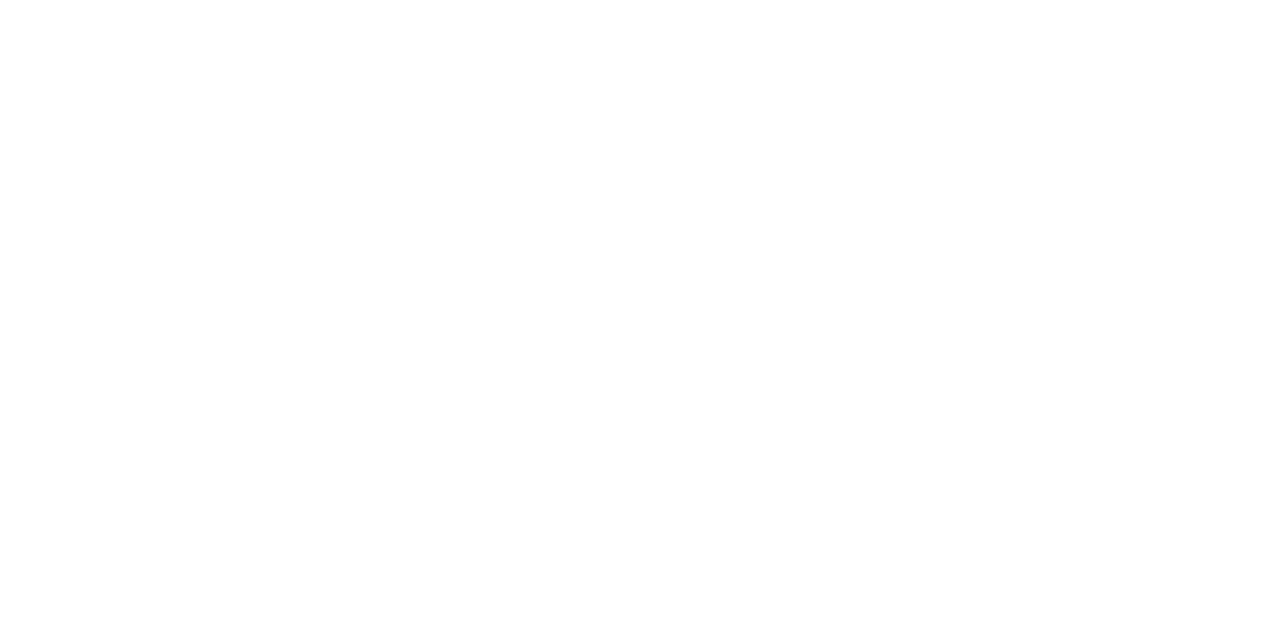
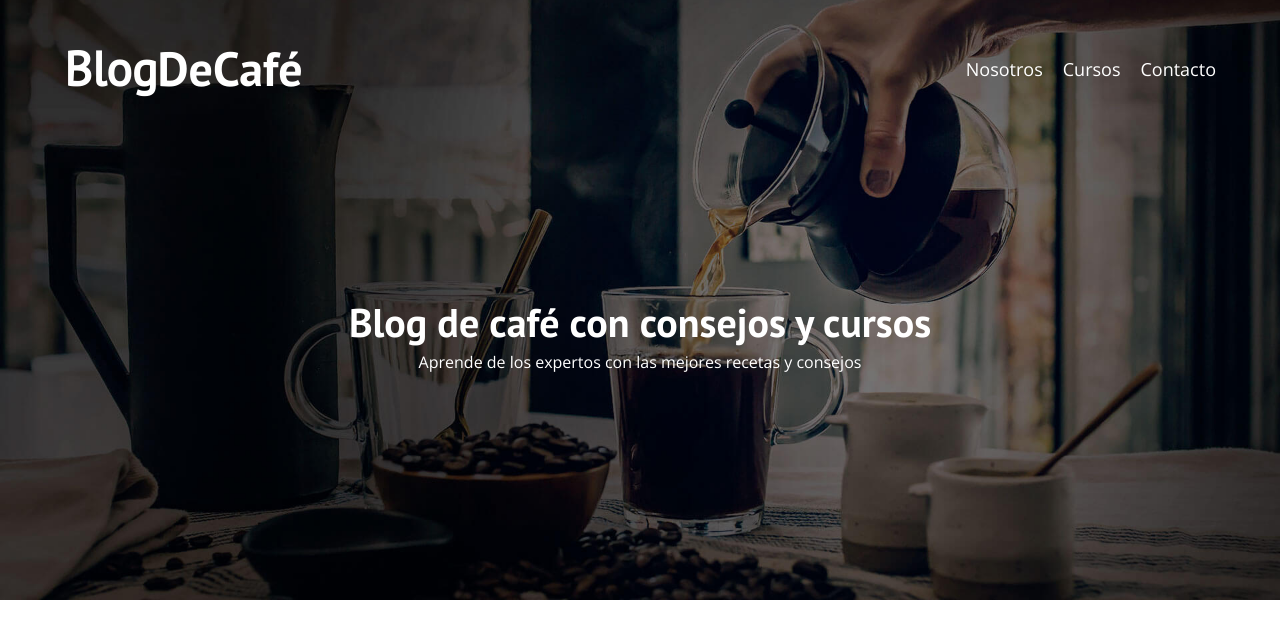
Before and after one commit to marternium/BlogDeCafe, a plain HTML site: page index.html in a window 1280 px wide. Drawn offline with Linux system fonts and the light colour scheme.

Commit message:
✨add header with nav

```diff
--- a/css/style.css
+++ b/css/style.css
@@ -0,0 +1,147 @@
+/* Fonts */
+@font-face {
+    font-family: "OpenSans";
+    src: url("../fonts/OpenSans-Regular.ttf");
+}
+@font-face {
+    font-family: "PTSansRegular";
+    src: url("../fonts/PTSans-Regular.ttf");
+    font-weight: 400;
+}
+@font-face {
+    font-family: "PTSansBold";
+    src: url("../fonts/PTSans-Bold.ttf");
+    font-weight: 700;
+}
+
+/* Variables */
+:root {
+    --fontHeading: "PTSansRegular", sans-serif;
+    --fontHeadingBold: "PTSansBold", sans-serif;
+    --fontTexts: "OpenSans", sans-serif;
+
+    --colorPrimary: #784d3c;
+    --colorWhite: #fff;
+    --colorBlack: #000;
+}
+
+/* Globals */
+html {
+    box-sizing: border-box;
+    font-size: 62.5%;
+}
+*, *:before, *:after {
+    box-sizing: inherit;
+}
+body {
+    font-size: 1.6rem;
+    line-height: 2;
+    font-family: var(--fontTexts);
+}
+
+.container {
+    max-width: 120rem;
+    width: 90%;
+    margin: 0 auto;
+}
+
+a {
+    text-decoration: none;
+}
+
+h2, h3, h4 {
+    font-family: var(--fontHeadingBold);
+    line-height: 1.2;
+}
+h1 {
+    font-size: 4.8rem;
+    font-family: var(--fontHeading);
+    line-height: 1.2;
+}
+h2 {
+    font-size: 4rem;
+}
+h3 {
+    font-size: 3.2rem;
+}
+h4 {
+    font-size: 2.8rem;
+}
+
+img {
+    max-width: 100%;
+}
+
+/* Utilities */
+.no-margin {
+    margin: 0;
+}
+.no-padding {
+    padding: 0;
+}
+.center-text {
+    text-align: center;
+}
+
+/* Header */
+.header {
+    background-image: url(../img/banner.jpg);
+    background-repeat: no-repeat;
+    background-size: cover;
+    background-position: center center;
+    height: 60rem;
+    color: var(--colorWhite);
+}
+
+.header__text {
+    text-align: center;
+    padding-top: 5rem;
+}
+
+@media (min-width: 768px) {
+    .header__text {
+        margin-top: 15rem;
+    }
+}
+
+.bar {
+    padding-top: 4rem;
+    display: flex;
+    flex-direction: row;
+    flex-wrap: wrap;
+    justify-content: space-between;
+    align-items: center;
+}
+
+.logo__bold {
+    font-family: var(--fontHeadingBold);
+}
+
+.logo__name {
+    text-align: center;
+    color: var(--colorWhite);
+}
+
+/* Navigation */
+.navigation__link {
+    display: block;
+    text-align: center;
+    font-size: 1.8rem;
+    color: var(--colorWhite);
+}
+
+@media (min-width: 768px) {
+    .navigation{
+        display: flex;
+        flex-direction: row;
+        gap: 2rem;
+        width: auto;
+    }
+    .logo {
+        display: flex;
+        flex-direction: row;
+        gap: 2rem;
+        width: auto;
+        flex-wrap: nowrap;
+    }
+}
--- a/index.html
+++ b/index.html
@@ -5,12 +5,26 @@
     <meta name="viewport" content="width=device-width, initial-scale=1.0">
     <title>Blog De Café</title>
     <link rel="stylesheet" href="css/normalize.css">
-    <link rel="stylesheet" href="fonts/OpenSans-Regular.ttf">
-    <link rel="stylesheet" href="fonts/PTSans-Regular.ttf">
-    <link rel="stylesheet" href="fonts/PTSans-Bold.ttf">
     <link rel="stylesheet" href="css/style.css">
 </head>
 <body>
-
+    <header class="header">
+        <div class="container">
+            <div class="bar">
+                <a href="/" class="logo">
+                    <h1 class="logo__name no-margin text-center">Blog<span class="logo__bold">DeCafé</span></h1>
+                </a>
+                <nav class="navigation">
+                    <a href="nosotros.html" class="navigation__link">Nosotros</a>
+                    <a href="cursos.html" class="navigation__link">Cursos</a>
+                    <a href="contacto.html" class="navigation__link">Contacto</a>
+                </nav>
+            </div>
+        </div>
+        <div class="header__text">
+            <h2 class="no-margin">Blog de café con consejos y cursos</h2>
+            <p class="no-margin">Aprende de los expertos con las mejores recetas y consejos</p>
+        </div>
+    </header>
 </body>
 </html>
```
